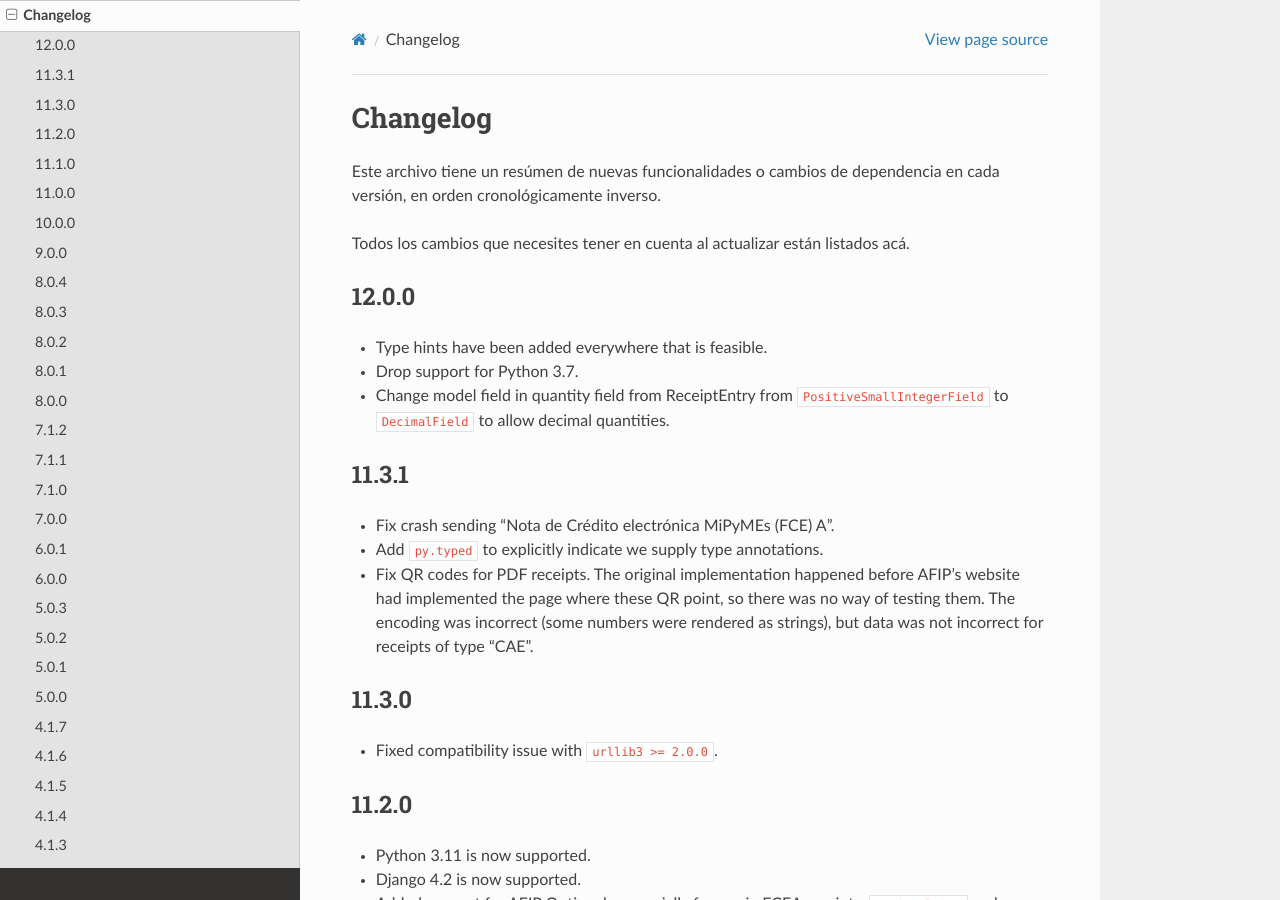
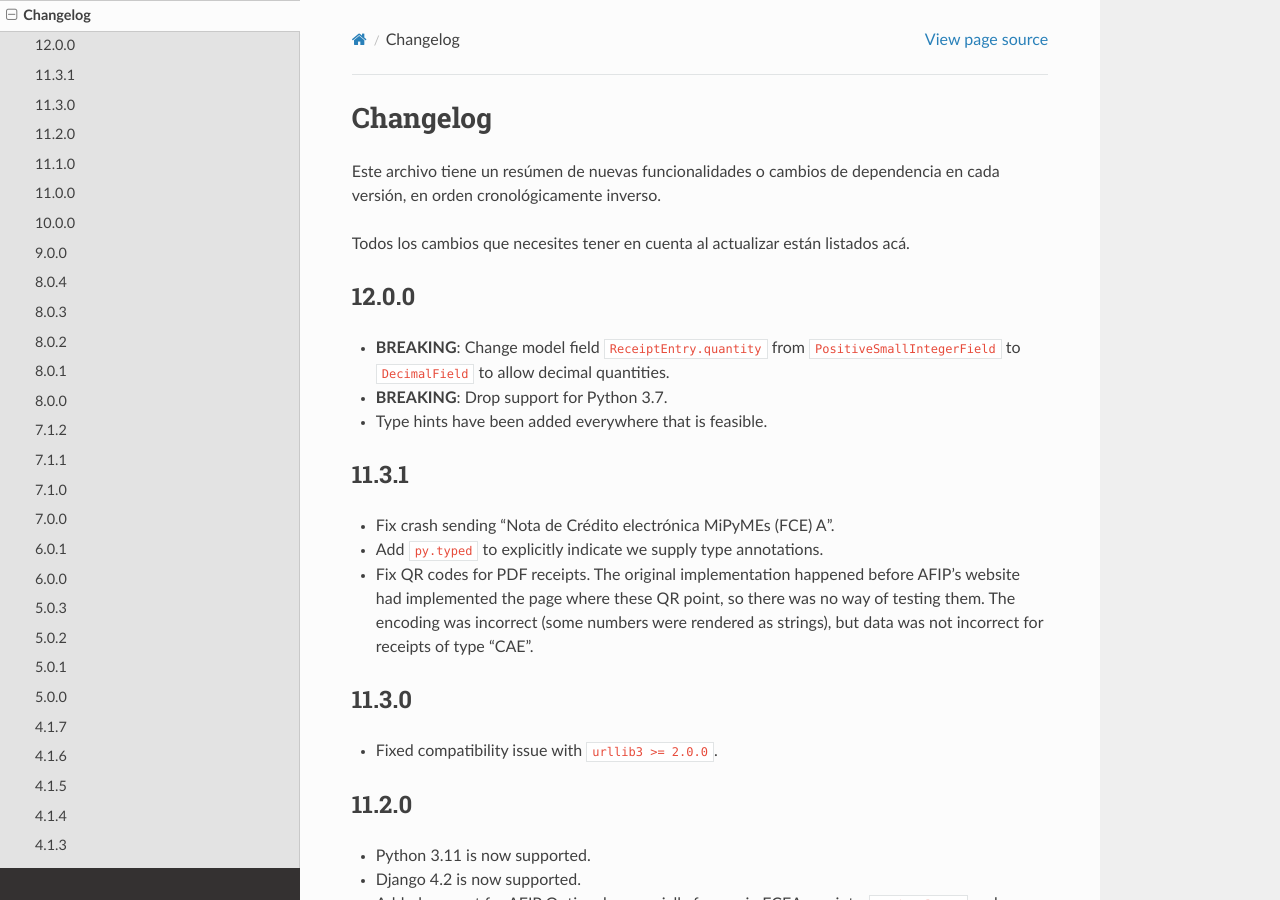
Before and after one commit to WhyNotHugo/django-afip, a Sphinx documentation site: the page built from docs/changelog.rst, in a window 1280 px wide and 900 px high. Built offline with Sphinx 7.4.7 and the Read the Docs theme 2.0.0, drawn with Linux system fonts in a browser that asks for light colours; the version number could not be read and is left out.

Commit message:
Highlight upcoming breaking changes in changelog

```diff
--- a/docs/changelog.rst
+++ b/docs/changelog.rst
@@ -10,10 +10,10 @@ acá.
 12.0.0
 ------
 
+- **BREAKING**: Change model field ``ReceiptEntry.quantity`` from
+  ``PositiveSmallIntegerField`` to ``DecimalField`` to allow decimal quantities.
+- **BREAKING**: Drop support for Python 3.7.
 - Type hints have been added everywhere that is feasible.
-- Drop support for Python 3.7.
-- Change model field in quantity field from ReceiptEntry from ``PositiveSmallIntegerField``
-  to ``DecimalField`` to allow decimal quantities.
 
 11.3.1
 ------
```
